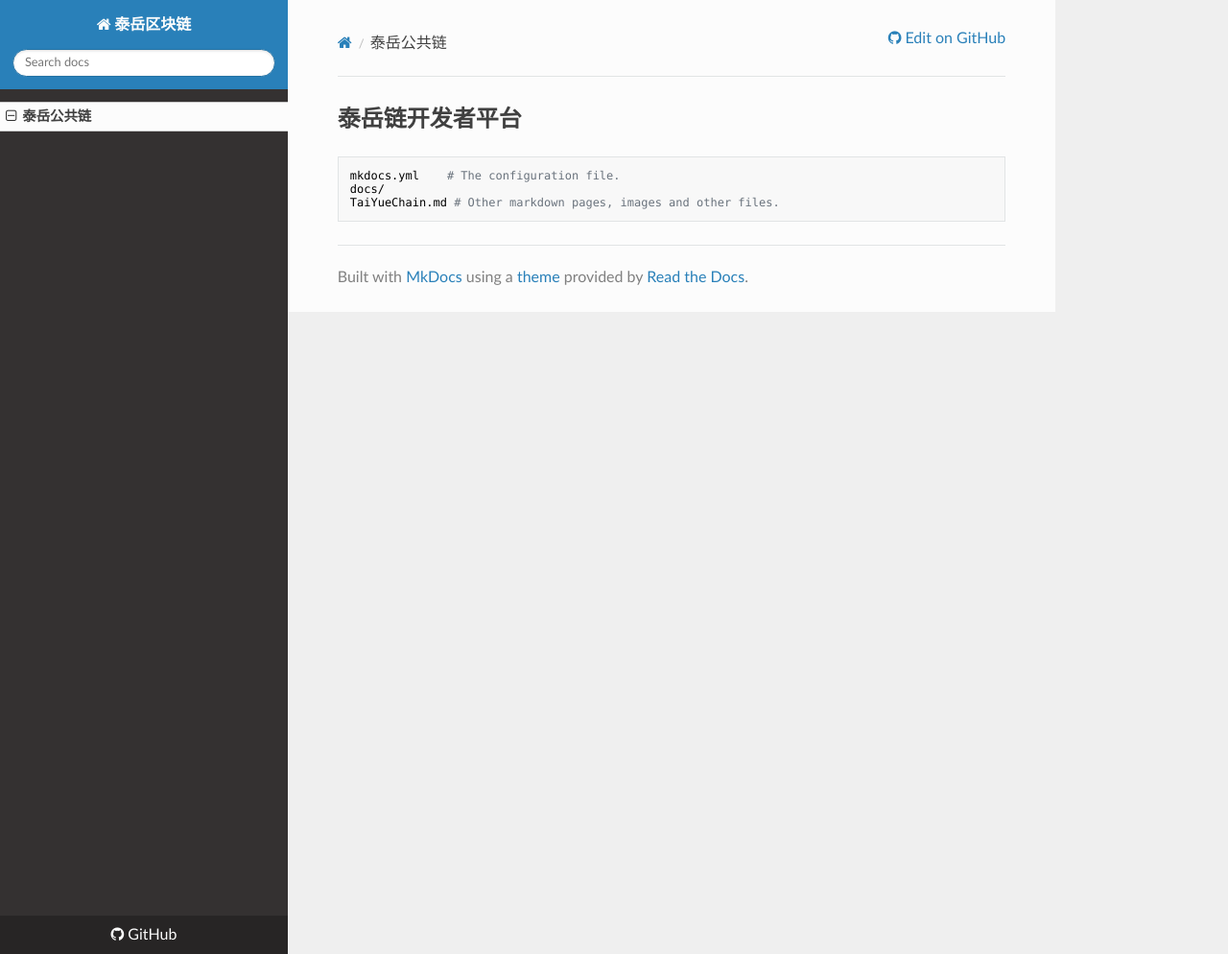
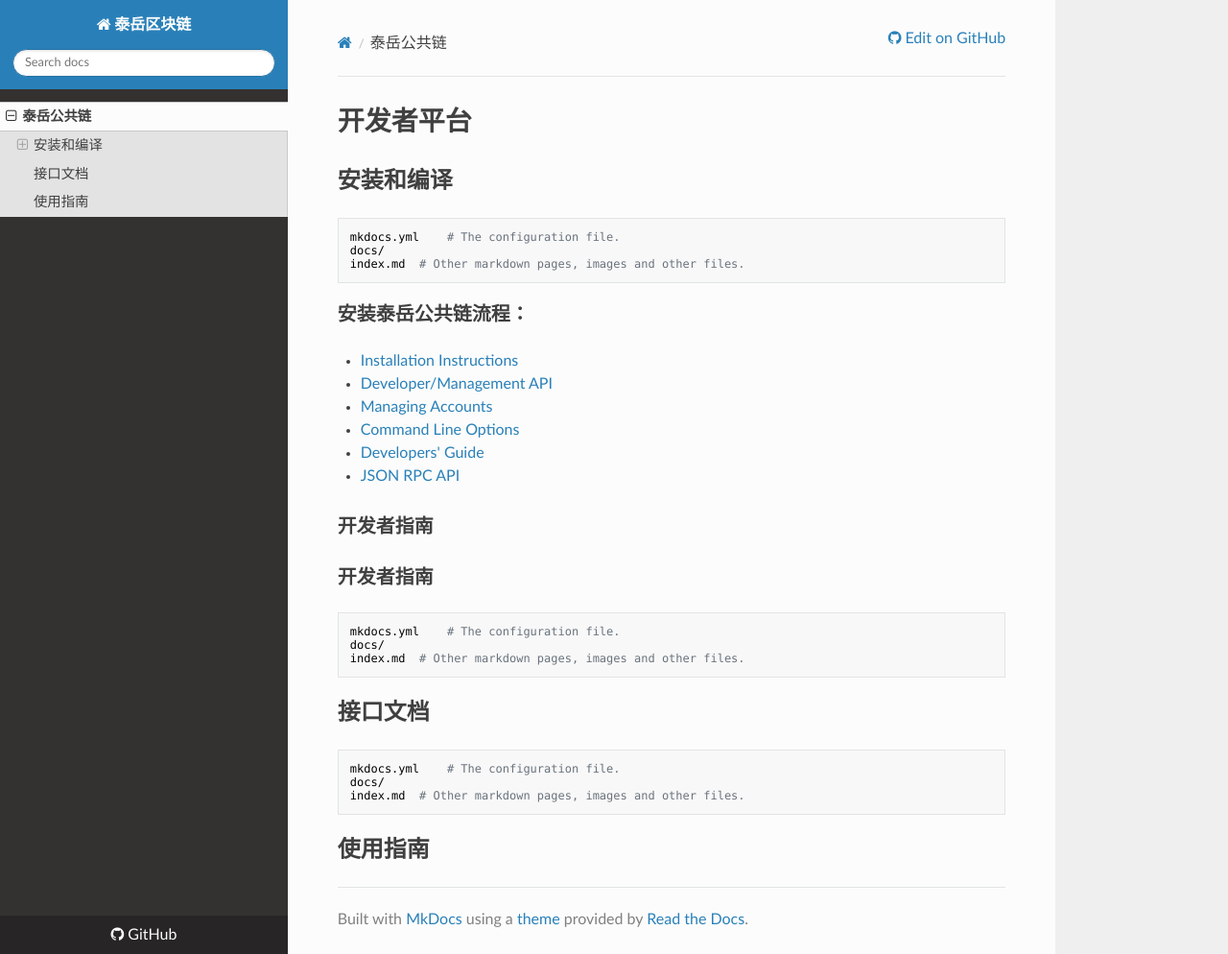
Before and after one commit to taiyuechain/docs, an MkDocs documentation site: the page built from docs/index.md, in a window 1280 px wide and 994 px high. Shown: the whole window at 96% size. Built offline with MkDocs 1.6.1, drawn with Linux system fonts in a browser that asks for light colours; nearby versions of some CDN libraries.

Commit message:
p2p:modify list

```diff
--- a/docs/index.md
+++ b/docs/index.md
@@ -1,4 +1,24 @@
-## 泰岳链开发者平台
+# 开发者平台
+## 安装和编译
     mkdocs.yml    # The configuration file.
     docs/
-    TaiYueChain.md # Other markdown pages, images and other files.
+    index.md  # Other markdown pages, images and other files.
+### 安装泰岳公共链流程：
+
+* [Installation Instructions](https://github.com/taiyuechain/taipublicchain/wiki/Building-Truechain)
+* [Developer/Management API](https://github.com/taiyuechain/taipublicchain/wiki/Management-API)
+* [Managing Accounts](https://github.com/taiyuechain/taipublicchain/wiki/Managing-your-accounts)
+* [Command Line Options](https://github.com/taiyuechain/taipublicchain/wiki/Command-Line-Options)
+* [Developers' Guide](https://github.com/taiyuechain/taipublicchain/wiki/Developers-Guide)
+* [JSON RPC API](https://github.com/taiyuechain/taipublicchain/wiki/RPC-API)
+### 开发者指南
+### 开发者指南
+    mkdocs.yml    # The configuration file.
+    docs/
+    index.md  # Other markdown pages, images and other files.
+##接口文档
+    mkdocs.yml    # The configuration file.
+    docs/
+    index.md  # Other markdown pages, images and other files.
+
+##使用指南
--- a/mkdocs.yml
+++ b/mkdocs.yml
@@ -1,6 +1,5 @@
 site_name: 泰岳区块链
 nav:
   - 泰岳公共链: index.md
-
 theme: readthedocs
 repo_url: https://github.com/example/repository/
```
